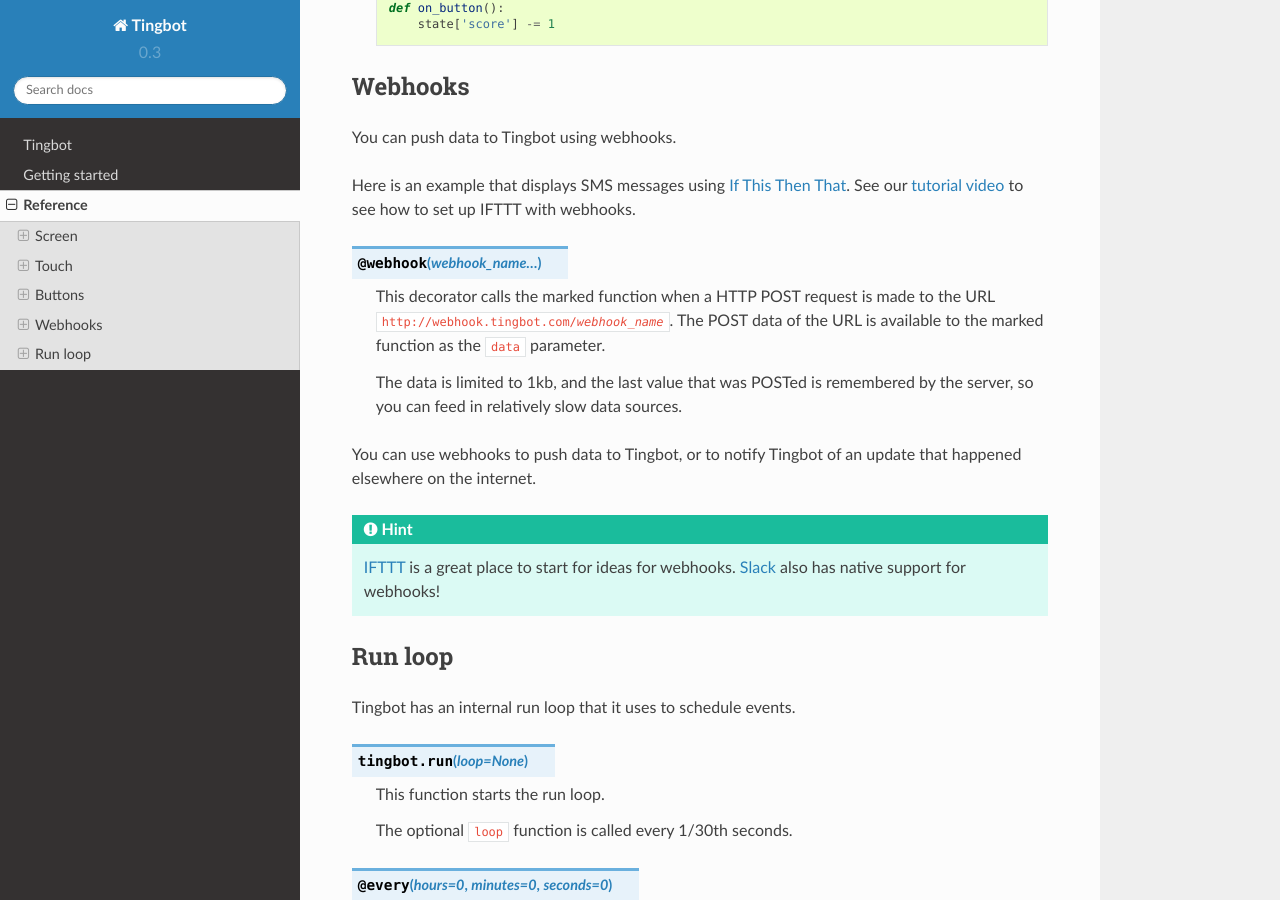
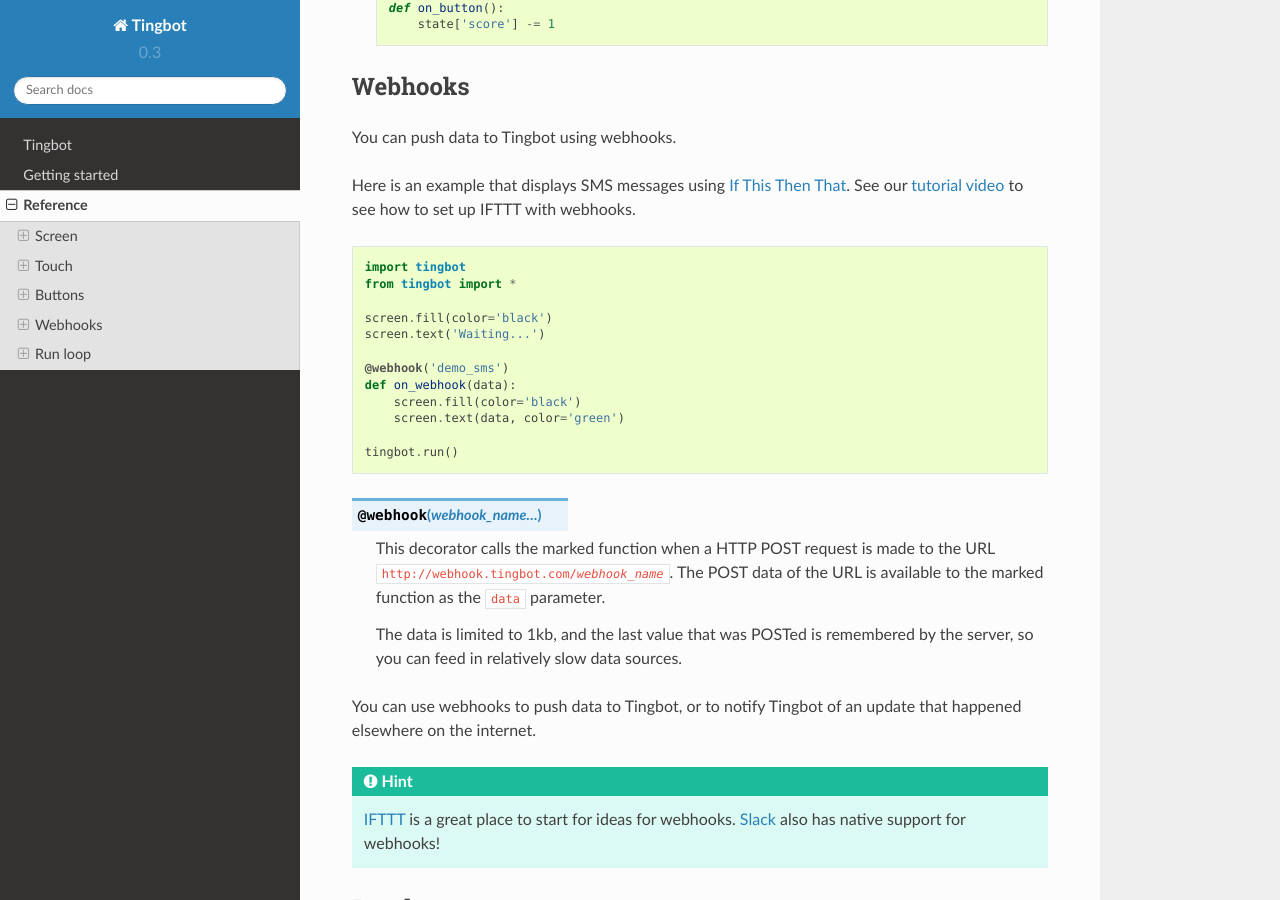
Before and after one commit to tingbot/tingbot-python, a Sphinx documentation site: the page built from docs/reference.rst, in a window 1280 px wide and 900 px high, scrolled down 4088 px. Built offline with Sphinx 7.4.7 and the Read the Docs theme 2.0.0, drawn with Linux system fonts in a browser that asks for light colours; the version number is read from the project's files by our own code; part of the change alters nothing that is shown; some of the changed text lies outside the part shown.

Commit message:
Squash bugs on document generation

```diff
--- a/docs/conf.py
+++ b/docs/conf.py
@@ -143,7 +143,7 @@ html_theme = 'sphinx_rtd_theme'
 # here, relative to this directory. They are copied after the builtin
 # static files, so a file named "default.css" will overwrite the builtin
 # "default.css".
-html_static_path = ['_static']
+#html_static_path = ['_static']
 
 # If not '', a 'Last updated on:' timestamp is inserted at every page
 # bottom, using the given strftime format.
--- a/docs/reference.rst
+++ b/docs/reference.rst
@@ -126,7 +126,7 @@ rectangle to the screen at the same place.
     location of the touch. ``action`` is one of 'down', 'move', 'up'.
 
     .. code-block:: python
-        :caption: Example: Simple Drawing app
+        :caption: Example: Simple Drawing app code
 
         @touch()
         def on_touch(xy):
@@ -208,6 +208,7 @@ our `tutorial video <https://www.youtube.com/watch?v=yZg8OIzVByM>`_ to see how t
 webhooks.
 
 .. code-block:: python
+
     import tingbot
     from tingbot import *
 
```
